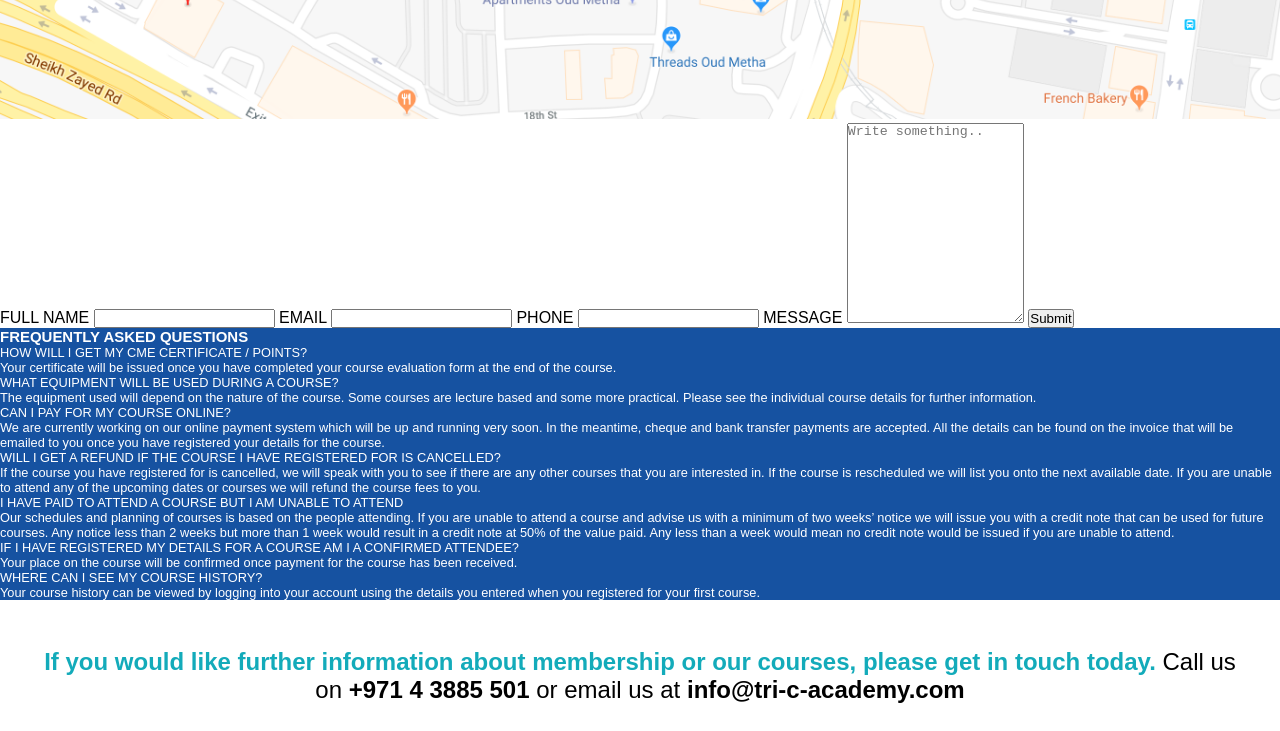
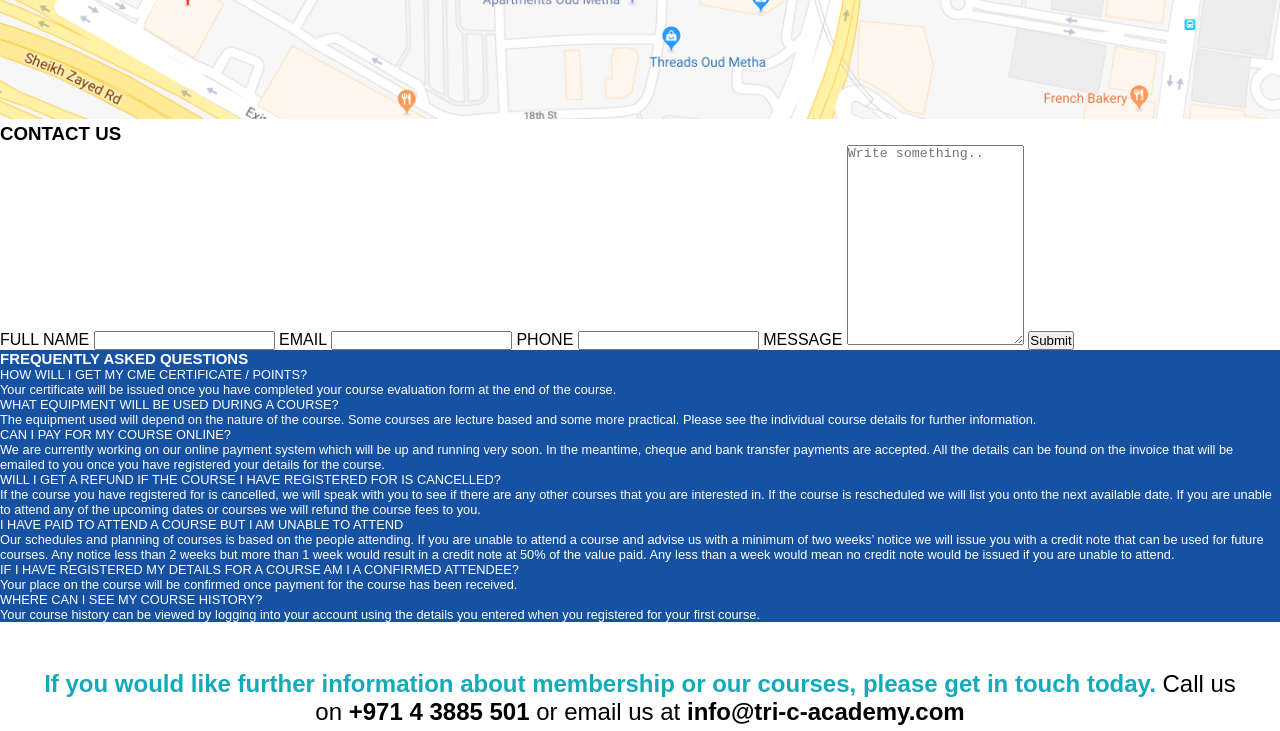
Before and after one commit to szatgabor/Tri-C, a website: page public/html/contact.html in a window 1280 px wide. Shown: the part 1560-2291 px from the top of the page. Drawn offline with Linux system fonts and the light colour scheme.

Commit message:
13:30 changes

```diff
--- a/public/html/contact.html
+++ b/public/html/contact.html
@@ -51,6 +51,7 @@
 
 
       <div class="contactform">
+        <h3>CONTACT US</h3>
         <form action="action_page.php">
 
           <label for="name">FULL NAME</label>
```
